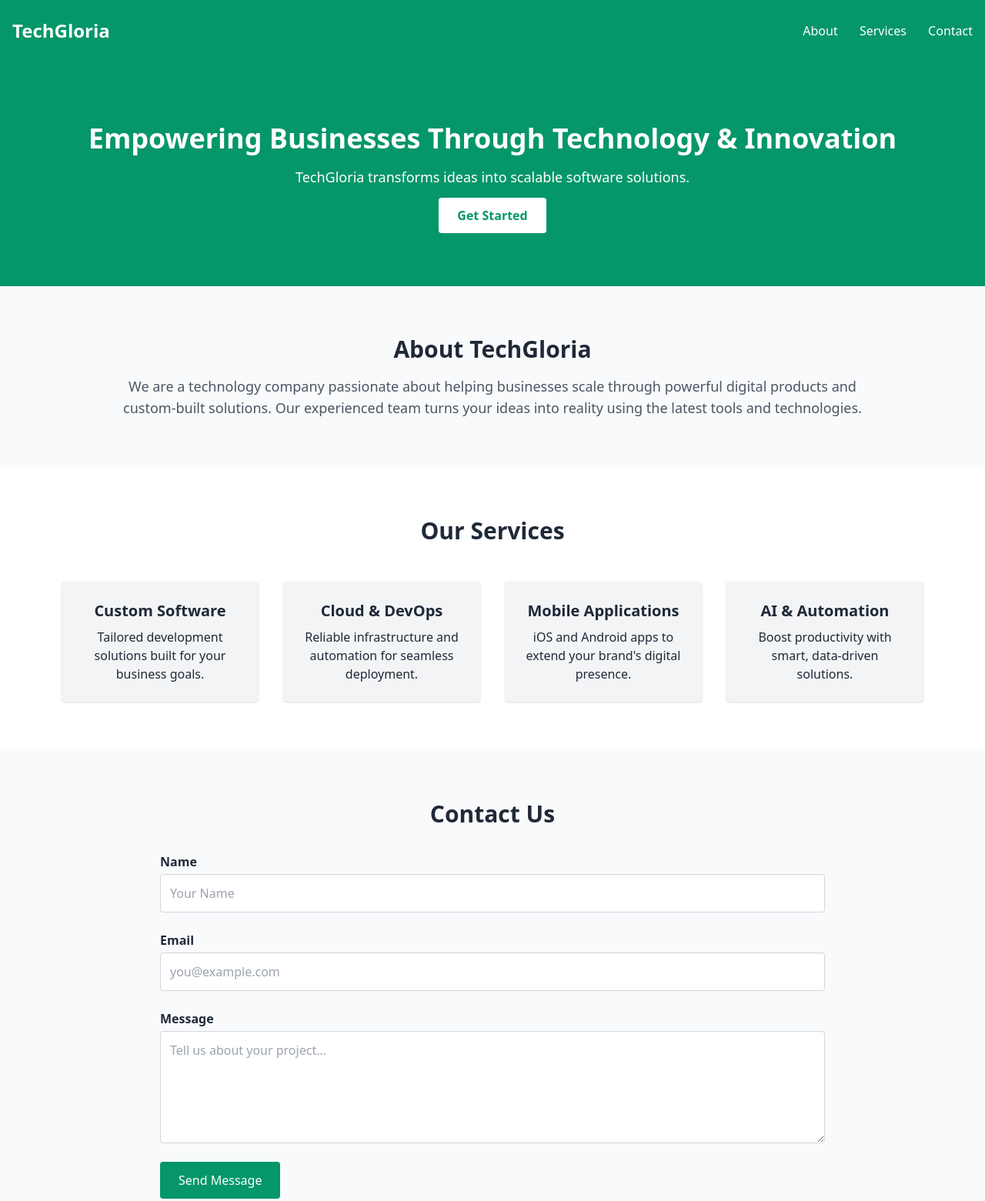
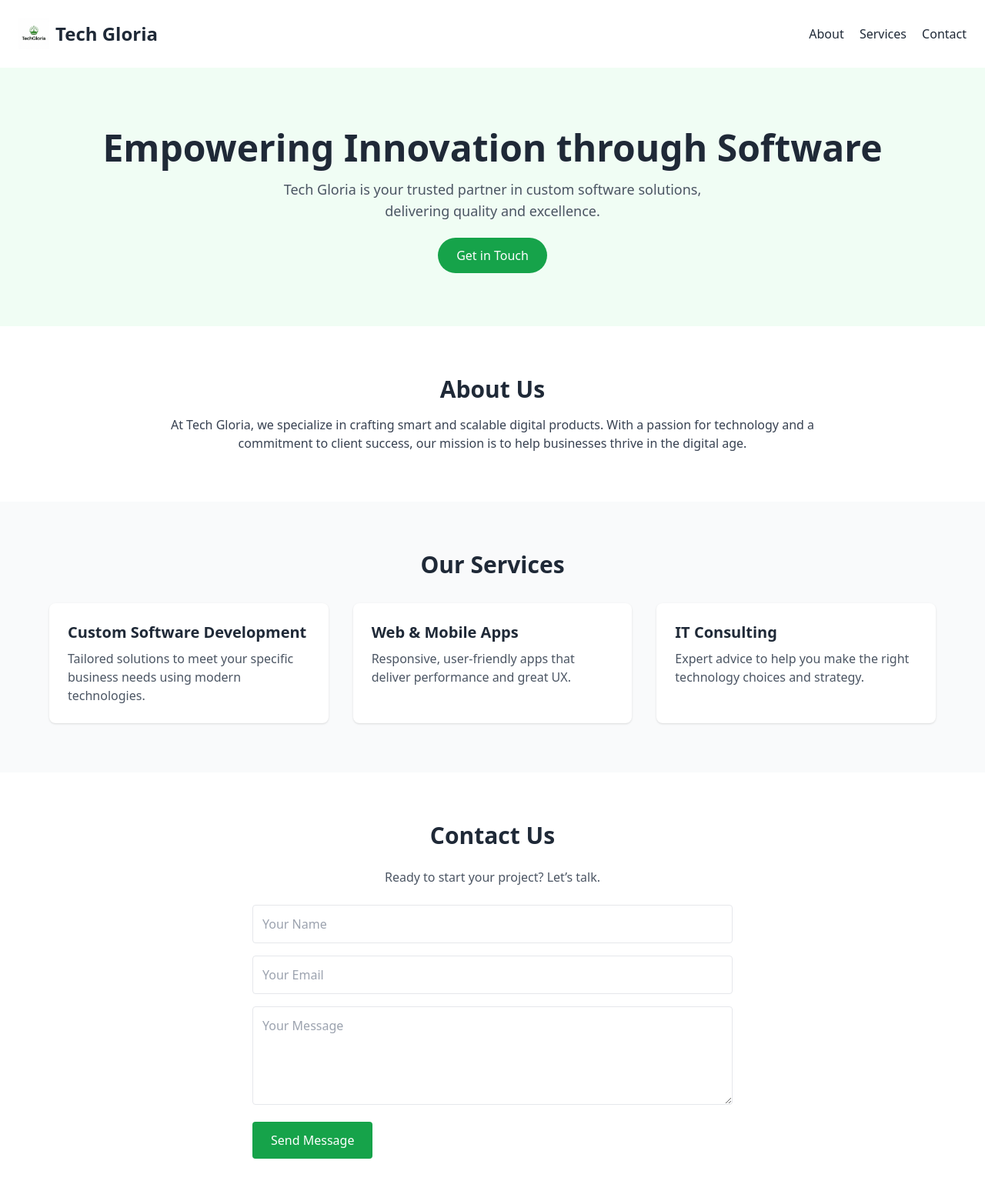
Before and after one commit to saadii/techgloria-website, a plain HTML site: page index.html in a window 1280 px wide. Shown: the top 1561 px of the page at 77% size. Drawn offline with nearby package versions, Linux system fonts and the light colour scheme.

Commit message:
Update index

```diff
--- a/index.html
+++ b/index.html
@@ -1,99 +1,77 @@
 <!DOCTYPE html>
 <html lang="en">
-
 <head>
   <meta charset="UTF-8" />
   <meta name="viewport" content="width=device-width, initial-scale=1.0" />
   <link rel="shortcut icon" href="/img/favicon.ico">
   <title>Tech Gloria</title>
-  <link href="https://cdn.jsdelivr.net/npm/tailwindcss@2.2.19/dist/tailwind.min.css" rel="stylesheet">
+  <script src="https://cdn.tailwindcss.com"></script>
 </head>
-
 <body class="bg-white text-gray-800">
+  <!-- Header -->
+  <header class="flex items-center justify-between p-6 shadow-md">
+    <div class="flex items-center gap-2">
+      <img src="img/logo.png" alt="Tech Gloria Logo" class="h-10" />
+      <span class="text-2xl font-bold">Tech Gloria</span>
+    </div>
+    <nav class="space-x-4">
+      <a href="#about" class="hover:text-green-600">About</a>
+      <a href="#services" class="hover:text-green-600">Services</a>
+      <a href="#contact" class="hover:text-green-600">Contact</a>
+    </nav>
+  </header>
 
   <!-- Hero Section -->
-  <header class="bg-green-600 text-white">
-    <div class="max-w-7xl mx-auto px-4 py-6 flex justify-between items-center">
-      <h1 class="text-2xl font-bold">TechGloria</h1>
-      <nav class="space-x-6">
-        <a href="#about" class="hover:underline">About</a>
-        <a href="#services" class="hover:underline">Services</a>
-        <a href="#contact" class="hover:underline">Contact</a>
-      </nav>
-    </div>
-    <div class="max-w-7xl mx-auto px-4 py-20 text-center">
-      <h2 class="text-4xl font-bold mb-4">Empowering Businesses Through Technology & Innovation</h2>
-      <p class="text-lg mb-6">TechGloria transforms ideas into scalable software solutions.</p>
-      <a href="#contact" class="bg-white text-green-600 px-6 py-3 rounded font-semibold hover:bg-gray-100">Get
-        Started</a>
-    </div>
-  </header>
+  <section class="text-center py-20 bg-green-50">
+    <h1 class="text-4xl md:text-5xl font-bold mb-4">Empowering Innovation through Software</h1>
+    <p class="text-lg text-gray-600 max-w-xl mx-auto mb-8">
+      Tech Gloria is your trusted partner in custom software solutions, delivering quality and excellence.
+    </p>
+    <a href="#contact" class="px-6 py-3 bg-green-600 text-white rounded-full hover:bg-green-700 transition">Get in Touch</a>
+  </section>
 
   <!-- About Section -->
-  <section id="about" class="py-16 bg-gray-50">
-    <div class="max-w-5xl mx-auto px-4 text-center">
-      <h3 class="text-3xl font-bold mb-4">About TechGloria</h3>
-      <p class="text-lg text-gray-600">We are a technology company passionate about helping businesses scale through
-        powerful digital products and custom-built solutions. Our experienced team turns your ideas into reality using
-        the latest tools and technologies.</p>
-    </div>
+  <section id="about" class="py-16 px-6 max-w-4xl mx-auto">
+    <h2 class="text-3xl font-bold mb-4 text-center">About Us</h2>
+    <p class="text-center text-gray-700">
+      At Tech Gloria, we specialize in crafting smart and scalable digital products. With a passion for technology and a commitment to client success, our mission is to help businesses thrive in the digital age.
+    </p>
   </section>
 
   <!-- Services Section -->
-  <section id="services" class="py-16 bg-white">
-    <div class="max-w-6xl mx-auto px-4">
-      <h3 class="text-3xl font-bold text-center mb-12">Our Services</h3>
-      <div class="grid grid-cols-1 md:grid-cols-2 lg:grid-cols-4 gap-8 text-center">
-        <div class="p-6 bg-gray-100 rounded shadow">
-          <h4 class="text-xl font-semibold mb-2">Custom Software</h4>
-          <p>Tailored development solutions built for your business goals.</p>
-        </div>
-        <div class="p-6 bg-gray-100 rounded shadow">
-          <h4 class="text-xl font-semibold mb-2">Cloud & DevOps</h4>
-          <p>Reliable infrastructure and automation for seamless deployment.</p>
-        </div>
-        <div class="p-6 bg-gray-100 rounded shadow">
-          <h4 class="text-xl font-semibold mb-2">Mobile Applications</h4>
-          <p>iOS and Android apps to extend your brand's digital presence.</p>
-        </div>
-        <div class="p-6 bg-gray-100 rounded shadow">
-          <h4 class="text-xl font-semibold mb-2">AI & Automation</h4>
-          <p>Boost productivity with smart, data-driven solutions.</p>
-        </div>
+  <section id="services" class="py-16 bg-gray-50 px-6">
+    <h2 class="text-3xl font-bold mb-8 text-center">Our Services</h2>
+    <div class="grid md:grid-cols-3 gap-8 max-w-6xl mx-auto">
+      <div class="p-6 bg-white rounded-lg shadow hover:shadow-lg transition">
+        <h3 class="text-xl font-semibold mb-2">Custom Software Development</h3>
+        <p class="text-gray-600">Tailored solutions to meet your specific business needs using modern technologies.</p>
+      </div>
+      <div class="p-6 bg-white rounded-lg shadow hover:shadow-lg transition">
+        <h3 class="text-xl font-semibold mb-2">Web & Mobile Apps</h3>
+        <p class="text-gray-600">Responsive, user-friendly apps that deliver performance and great UX.</p>
+      </div>
+      <div class="p-6 bg-white rounded-lg shadow hover:shadow-lg transition">
+        <h3 class="text-xl font-semibold mb-2">IT Consulting</h3>
+        <p class="text-gray-600">Expert advice to help you make the right technology choices and strategy.</p>
       </div>
     </div>
   </section>
 
   <!-- Contact Section -->
-  <section id="contact" class="py-16 bg-gray-50">
-    <div class="max-w-4xl mx-auto px-4">
-      <h3 class="text-3xl font-bold text-center mb-8">Contact Us</h3>
-      <form class="space-y-6">
-        <div class="flex flex-col">
-          <label class="mb-1 font-semibold">Name</label>
-          <input type="text" class="p-3 border border-gray-300 rounded" placeholder="Your Name" required>
-        </div>
-        <div class="flex flex-col">
-          <label class="mb-1 font-semibold">Email</label>
-          <input type="email" class="p-3 border border-gray-300 rounded" placeholder="you@example.com" required>
-        </div>
-        <div class="flex flex-col">
-          <label class="mb-1 font-semibold">Message</label>
-          <textarea rows="5" class="p-3 border border-gray-300 rounded"
-            placeholder="Tell us about your project..."></textarea>
-        </div>
-        <button type="submit" class="bg-green-600 text-white px-6 py-3 rounded hover:bg-green-700">Send Message</button>
-      </form>
-    </div>
+  <section id="contact" class="py-16 px-6 max-w-2xl mx-auto">
+    <h2 class="text-3xl font-bold mb-6 text-center">Contact Us</h2>
+    <p class="text-center text-gray-600 mb-6">Ready to start your project? Let’s talk.</p>
+    <form class="space-y-4">
+      <input type="text" placeholder="Your Name" class="w-full p-3 border rounded" />
+      <input type="email" placeholder="Your Email" class="w-full p-3 border rounded" />
+      <textarea placeholder="Your Message" class="w-full p-3 border rounded h-32"></textarea>
+      <button type="submit" class="bg-green-600 text-white px-6 py-3 rounded hover:bg-green-700 transition">Send Message</button>
+    </form>
   </section>
 
   <!-- Footer -->
-  <footer class="bg-green-600 text-white py-6">
-    <div class="max-w-7xl mx-auto px-4 text-center">
-      <p>&copy; 2025 TechGloria. All rights reserved.</p>
-    </div>
+  <footer class="bg-gray-900 text-white text-center py-6 mt-12">
+    <p>&copy; 2025 Tech Gloria. All rights reserved.</p>
   </footer>
-
 </body>
-
 </html>
```
